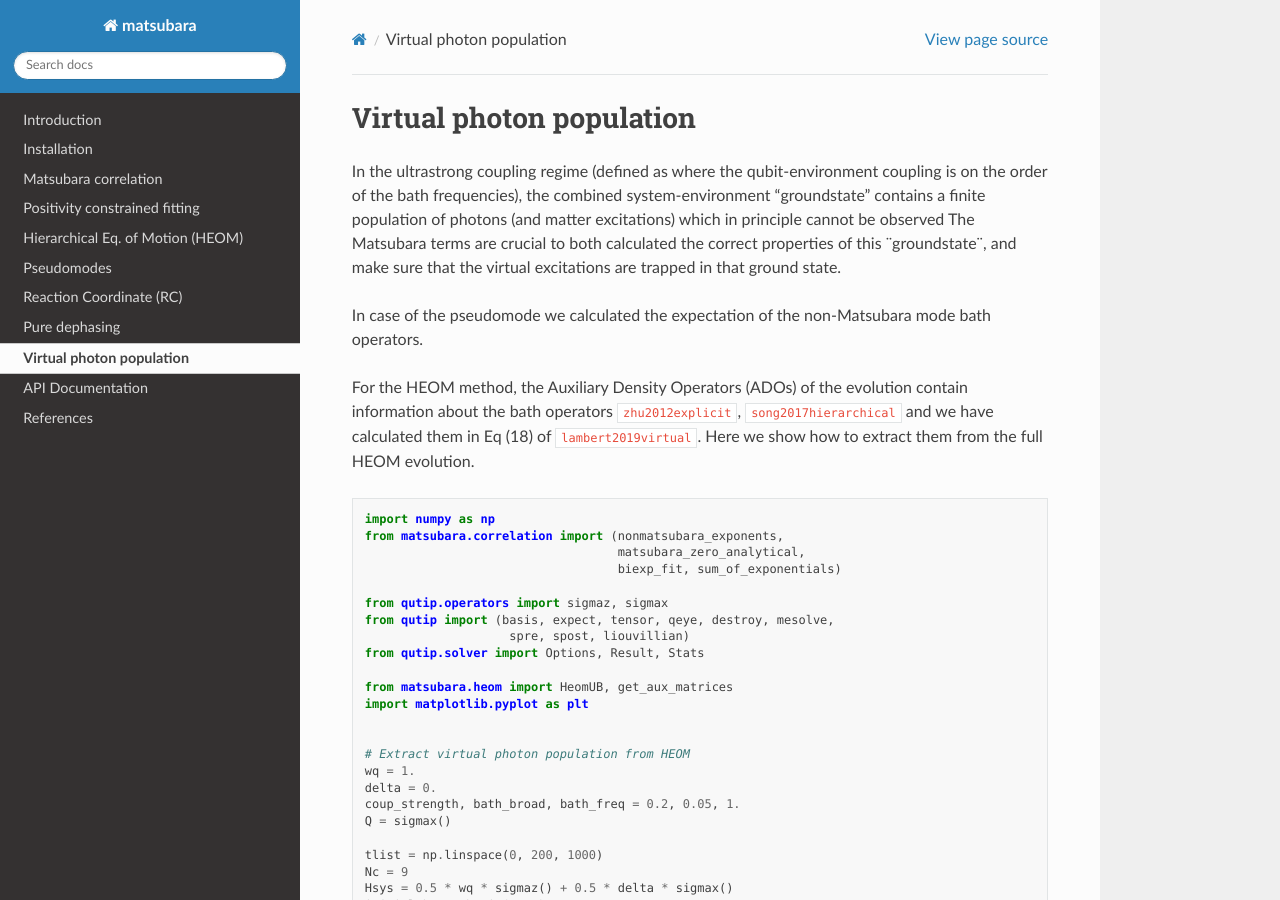
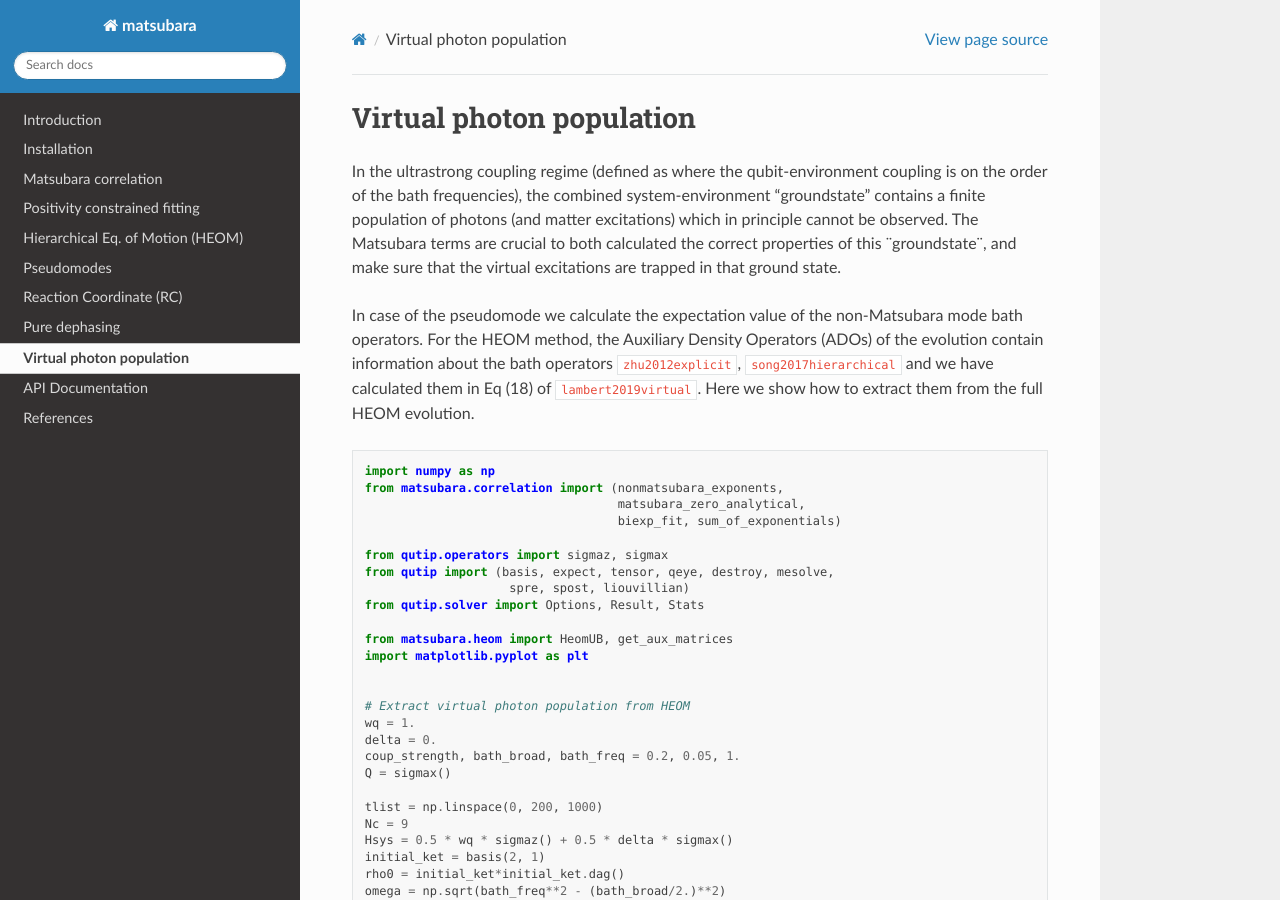
Before and after one commit to pyquantum/matsubara, a Sphinx documentation site: the page built from docs/source/virtualphotons.rst, in a window 1280 px wide and 900 px high. Built offline with Sphinx 7.4.7 and the Read the Docs theme 2.0.0, drawn with Linux system fonts in a browser that asks for light colours; cross-references to code outside the pages are shown as plain code.

Commit message:
more minor tweaks

```diff
--- a/docs/source/virtualphotons.rst
+++ b/docs/source/virtualphotons.rst
@@ -3,11 +3,9 @@ Virtual photon population
 #########################
 
 
-In the ultrastrong coupling regime (defined as where the qubit-environment coupling is on the order of the bath frequencies), the combined system-environment “groundstate”  contains a finite population of photons (and matter excitations) which in principle cannot be observed  The Matsubara terms are crucial to both calculated the correct properties of this ¨groundstate¨, and make sure that the virtual excitations are trapped in that ground state.
+In the ultrastrong coupling regime (defined as where the qubit-environment coupling is on the order of the bath frequencies), the combined system-environment “groundstate”  contains a finite population of photons (and matter excitations) which in principle cannot be observed.  The Matsubara terms are crucial to both calculated the correct properties of this ¨groundstate¨, and make sure that the virtual excitations are trapped in that ground state.
 
-In case of the pseudomode we calculated the expectation of the non-Matsubara mode bath operators.
-
-For the HEOM method, the Auxiliary Density Operators (ADOs) of the evolution contain  information about the bath operators :cite:`zhu2012explicit`, :cite:`song2017hierarchical` and we have calculated them in Eq (18) of :cite:`lambert2019virtual`. Here we show how to extract them from the full HEOM evolution.
+In case of the pseudomode we calculate the expectation value of the non-Matsubara mode bath operators.  For the HEOM method, the Auxiliary Density Operators (ADOs) of the evolution contain  information about the bath operators :cite:`zhu2012explicit`, :cite:`song2017hierarchical` and we have calculated them in Eq (18) of :cite:`lambert2019virtual`. Here we show how to extract them from the full HEOM evolution.
 
 .. code-block:: python
 
```
